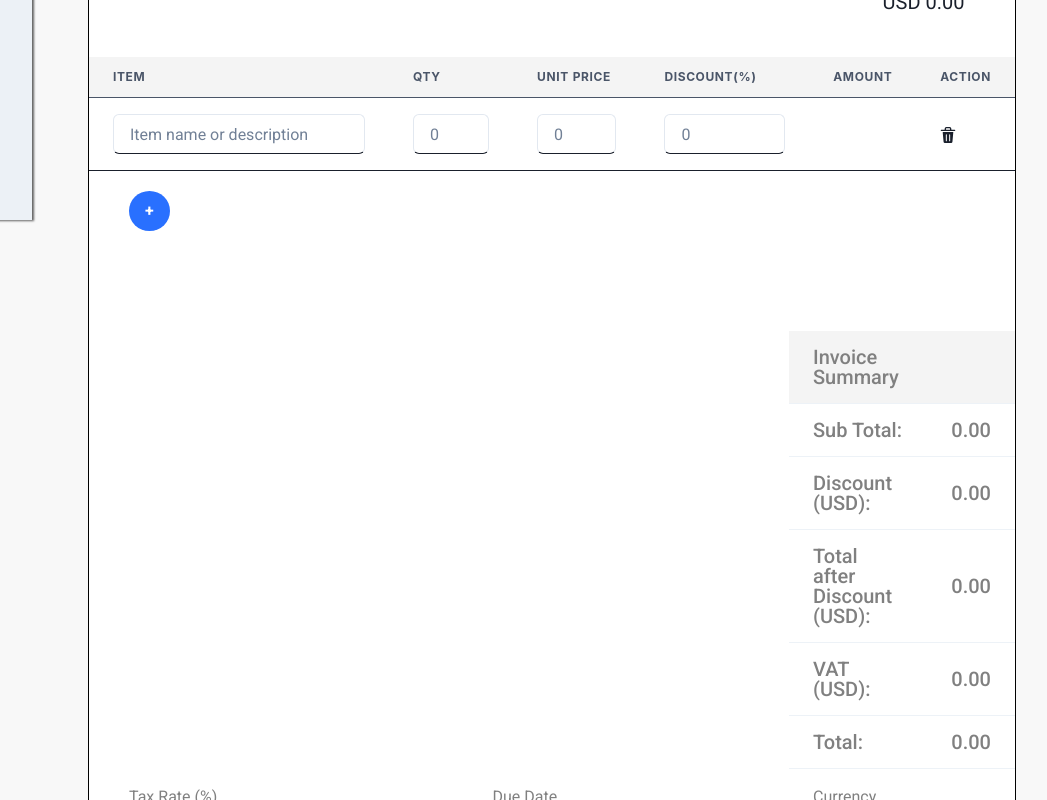
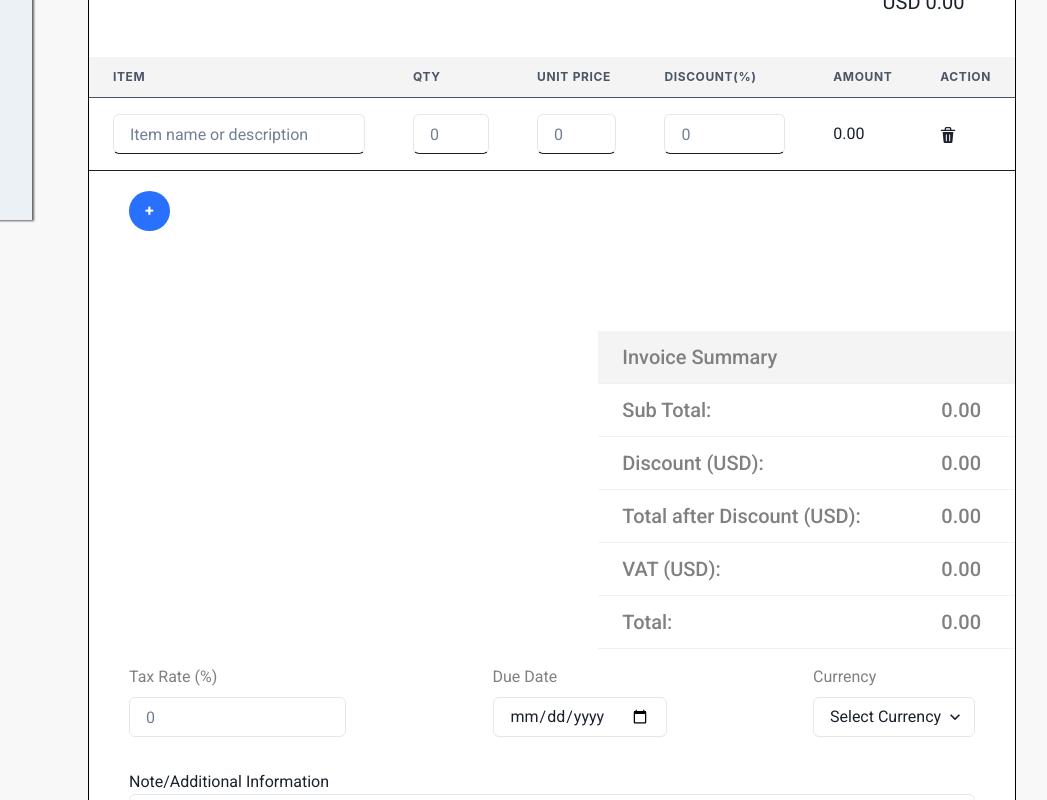
Before and after one commit to DLT-Africa/Quickbill, a React (Vite) app in the folder client/: page /create-invoice in a window 1280 px wide. Shown: the part 580-1380 px from the top of the page, without its empty margins (208-1255 px from the left). Built offline with nearby package versions, Linux system fonts and the light colour scheme; no server answers.

Commit message:
invoices

```diff
--- a/client/src/components/Invoice.jsx
+++ b/client/src/components/Invoice.jsx
@@ -45,7 +45,7 @@ function Invoice() {
 			qty: "",
 			price: "",
 			disc: "",
-			amtAfterDiscount: "",
+			amtAfterDiscount: (0.00).toFixed(2),
       discValue: '',
       amtBeforeDiscount: ''
 
@@ -91,7 +91,7 @@ function Invoice() {
 			qty: "",
 			price: "",
 			disc: "",
-			amtAfterDiscount: "",
+			amtAfterDiscount: (0.00).toFixed(2),
       discValue: '',
       amtBeforeDiscount: ''
 
@@ -122,7 +122,7 @@ function Invoice() {
 			const discount = Number(updatedData[index].disc) / 100;
 			const valAfterDiscount = valBeforeDiscount * (1 - discount);
 			const discountValue = valBeforeDiscount - valAfterDiscount;
-			updatedData[index].amtAfterDiscount = valAfterDiscount
+			updatedData[index].amtAfterDiscount = valAfterDiscount.toFixed(2)
 			updatedData[index].amtBeforeDiscount = valBeforeDiscount
 			updatedData[index].discValue = discountValue
 			return updatedData;
@@ -320,12 +320,13 @@ function Invoice() {
 					+
 				</Button>
 
-				<Box mt={100} pl={700}>
+				<Flex mt={100} justifyContent={'flex-end'}>
 					<Table
 						variant="striped"
 						fontSize={"20px"}
 						fontWeight={500}
 						color={"gray"}
+            w={'45%'}
 					>
 						<Thead pl={2}>
 							<Tr bg="#F4F4F4">
@@ -356,7 +357,7 @@ function Invoice() {
 							</Tr>
 						</Thead>
 					</Table>
-				</Box>
+				</Flex>
 
 				<Flex
 					p={4}
```
